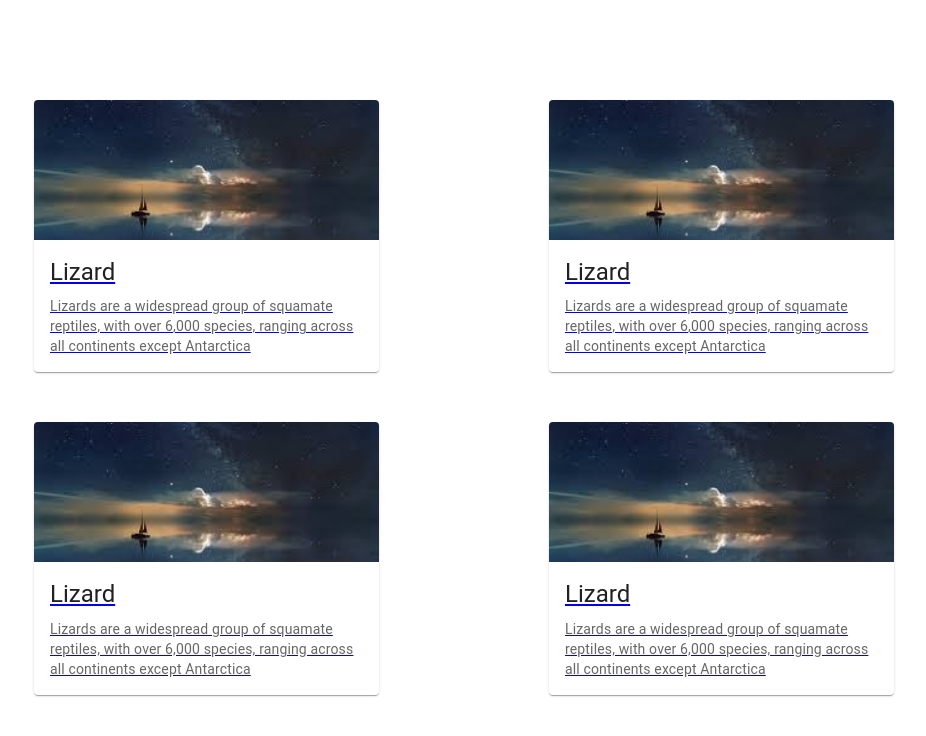
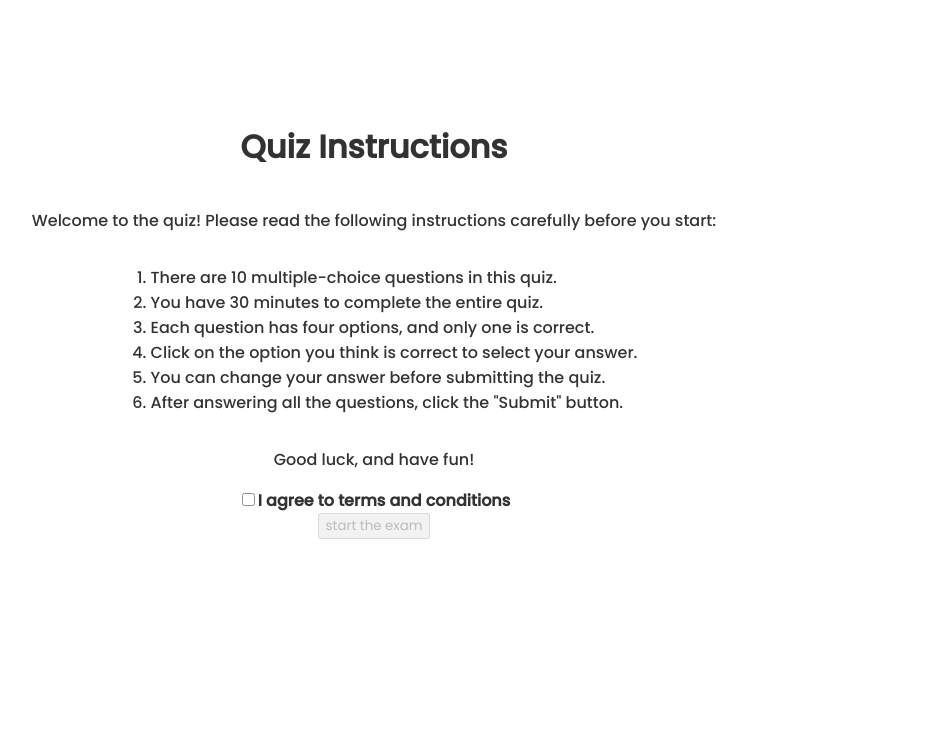
Before and after one commit to Baggu516/OnlineQuizSystem, a React (Create React App) app in the folder quizzz/: page /instructions in a window 1280 px wide. Before the commit this address led to /. Shown: the top 736 px of the page, without its empty margins (266-1192 px from the left). Built offline with nearby package versions, Linux system fonts and the light colour scheme.

Commit message:
modified quiz and enabling start exam button

```diff
--- a/quizzz/src/App.js
+++ b/quizzz/src/App.js
@@ -17,7 +17,7 @@ function App() {
   return (
     <div className="App">
       <BrowserRouter>
-      {/* <Quiz/> */}
+        {/* <Quiz/> */}
 
         <Routes>
           <Route
@@ -44,12 +44,12 @@ function App() {
               </RedirectRoute>
             }
           />
-            <Route
+          <Route
             path="instructions"
             element={
-              <RedirectRoute>
-                <Instructions/>
-              </RedirectRoute>
+              <PrivateRoute>
+                <Instructions isModal={false} />
+              </PrivateRoute>
             }
           />
           <Route path="quiz/:id" element={<Quiz />} />
--- a/quizzz/src/components/Instructions.jsx
+++ b/quizzz/src/components/Instructions.jsx
@@ -1,18 +1,38 @@
-import React from "react";
+import React, { useRef } from "react";
 import "./Instructions.css";
+import { Checkbox } from "@mui/material";
+import { Navigate, useNavigate } from "react-router-dom";
 
-function Instructions({ closeModal }) {
+function Instructions({ closeModal, isModal }) {
+  const checkRef = useRef(null);
+
+  const buttonRef = useRef(null);
+  const navigate = useNavigate();
+
+  const handleOnChange = (e) => {
+    if (checkRef.current.checked) {
+      console.log(buttonRef.current);
+      buttonRef.current.disabled = false; //
+    } else {
+      buttonRef.current.disabled = true;
+    }
+  };
+
+  const handleButtonClick = (e) => {
+    console.log("hello world");
+  };
+
   return (
-    <div >
+    <div>
       <div className="close-button">
+        {isModal && (
           <button onClick={closeModal}>
             <ion-icon name="close-outline"></ion-icon>
           </button>
+        )}
       </div>
       <div className="instructions">
-      <h1>
-        Quiz Instructions
-      </h1>
+        <h1>Quiz Instructions</h1>
         <p>
           Welcome to the quiz! Please read the following instructions carefully
           before you start:
@@ -21,14 +41,30 @@ function Instructions({ closeModal }) {
           <li>There are 10 multiple-choice questions in this quiz.</li>
           <li>You have 30 minutes to complete the entire quiz.</li>
           <li>Each question has four options, and only one is correct.</li>
-        <li>Click on the option you think is correct to select your answer.</li>
+          <li>
+            Click on the option you think is correct to select your answer.
+          </li>
           <li>You can change your answer before submitting the quiz.</li>
           <li>After answering all the questions, click the "Submit" button.</li>
         </ol>
         <p>Good luck, and have fun!</p>
+        {!isModal && (
+          <>
+            <label>
+              <input type="checkbox" ref={checkRef} onChange={handleOnChange} />
+              I agree to terms and conditions
+            </label>
+            <button
+              onClick={(e) => console.log("hi")}
+              ref={buttonRef}
+              disabled={true}
+            >
+              start the exam
+            </button>
+          </>
+        )}
       </div>
     </div>
-
   );
 }
 
--- a/quizzz/src/components/Quiz.jsx
+++ b/quizzz/src/components/Quiz.jsx
@@ -6,7 +6,7 @@ import Modal from "react-modal";
 import "./Quiz.css";
 // material ui
 // import Divider
-import Divider from '@mui/material/Divider';
+import Divider from "@mui/material/Divider";
 import { Button } from "@mui/material";
 // importing question component
 import Questions from "./Questions";
@@ -18,73 +18,74 @@ const Quiz = () => {
   const closeModal = () => setModalOpen(false);
   const openModal = () => setModalOpen(true);
   // changing question number state(n)
-  const [n,setN]=useState(0)
+  const [n, setN] = useState(0);
   // options functions to set options
 
-  const option1=()=>{
-  console.log("option1")
-  setOptionDisableArr([true,false,false])
-  }
-  const option2=()=>{
-    console.log("option2")
-    setOptionDisableArr([false,true,false])
-  }
-  const option3=()=>{
-    console.log("option3")
-    setOptionDisableArr([false,false,true])
-  }
+  const option1 = () => {
+    console.log("option1");
+    setOptionDisableArr([true, false, false]);
+  };
+  const option2 = () => {
+    console.log("option2");
+    setOptionDisableArr([false, true, false]);
+  };
+  const option3 = () => {
+    console.log("option3");
+    setOptionDisableArr([false, false, true]);
+  };
 
   // handling section functions to render particular section questions
-  const [s,setS]=useState("A") //s=section
-  const [secdisable,setSecDisable]=useState([true,false,false])
+  const [s, setS] = useState("A"); //s=section
+  const [secdisable, setSecDisable] = useState([true, false, false]);
   // options disableing
-  const [optionDisableArr,setOptionDisableArr]=useState([false,false,false])
-  const [goNextText,setGoNextText]=useState("Go To Next section")
-  const handleSecA=()=>{
-    setS("A")
-    setN(0)
-    setSecDisable([true,false,false])
-    setGoNextText("Go To Next section")
-  }
-  const handleSecB=()=>{
-    setS("B")
-    setN(0)
-    setSecDisable([false,true,false])
-    setGoNextText("Go To Next section")
-  }
-  const handleSecC=()=>{
-    setS("C")
-    setN(0)
-    setSecDisable([false,false,true])
-    setGoNextText("Go to Back-Section or Submit")
-  }
+  const [optionDisableArr, setOptionDisableArr] = useState([
+    false,
+    false,
+    false,
+  ]);
+  const [goNextText, setGoNextText] = useState("Go To Next section");
+  const handleSecA = () => {
+    setS("A");
+    setN(0);
+    setSecDisable([true, false, false]);
+    setGoNextText("Go To Next section");
+  };
+  const handleSecB = () => {
+    setS("B");
+    setN(0);
+    setSecDisable([false, true, false]);
+    setGoNextText("Go To Next section");
+  };
+  const handleSecC = () => {
+    setS("C");
+    setN(0);
+    setSecDisable([false, false, true]);
+    setGoNextText("Go to Back-Section or Submit");
+  };
 
   // going to next section whenever we are end of the section
 
-  const goingNextSection=()=>{
-    if(s=="A"){
-      setS("B")
-      setN(0)
-      setSecDisable([false,true,false])
+  const goingNextSection = () => {
+    if (s == "A") {
+      setS("B");
+      setN(0);
+      setSecDisable([false, true, false]);
+    } else if (s == "B") {
+      setS("C");
+      setN(0);
+      setSecDisable([false, false, true]);
+      setGoNextText("Go to Back-Section or Submit");
+    } else {
     }
-    else if(s=="B"){
-      setS("C")
-      setN(0)
-      setSecDisable([false,false,true])
-      setGoNextText("Go to Back-Section or Submit")
-    }
-    else{
+  };
+  // save and next button function
+  const HandleNext = () => {
+    setN(n + 1);
+    setOptionDisableArr([false, false, false]);
+  };
 
-    }
-  }
-  // save and next button function
-  const HandleNext=()=>{
-    setN(n+1)
-    setOptionDisableArr([false,false,false])
-  }
-
-useEffect(()=>{
-  console.log(n,"useEffecttttttttttttttttt")
+  useEffect(() => {
+    console.log(n, "useEffecttttttttttttttttt");
     // if(Data[`section${s}`].length-1==n){
     //   if(s=="A"){
     //     setS("B")
@@ -97,10 +98,9 @@ useEffect(()=>{
     //     setSecDisable([false,false,true])
     //   }
     // }
-},[n])
+  }, [n]);
 
-  return
-  (
+  return (
     <>
       <div className="quiz">
         <div className="quiz-heading">
@@ -108,55 +108,107 @@ useEffect(()=>{
         </div>
 
         <div className="sections-container">
-        <Button  variant="contained" className="section-btn" onClick={handleSecA} disabled={secdisable[0]}>section-A</Button>
-        <Button  variant="contained" className="section-btn" onClick={handleSecB} disabled={secdisable[1]}>section-B</Button>
-        <Button  variant="contained" className="section-btn" onClick={handleSecC} disabled={secdisable[2]}>section-c</Button>
+          <Button
+            variant="contained"
+            className="section-btn"
+            onClick={handleSecA}
+            disabled={secdisable[0]}
+          >
+            section-A
+          </Button>
+          <Button
+            variant="contained"
+            className="section-btn"
+            onClick={handleSecB}
+            disabled={secdisable[1]}
+          >
+            section-B
+          </Button>
+          <Button
+            variant="contained"
+            className="section-btn"
+            onClick={handleSecC}
+            disabled={secdisable[2]}
+          >
+            section-c
+          </Button>
           <Divider />
         </div>
 
-
         <div className="time-instruction">
-        <Button   variant="contained" color="warning" className="Instruction-btn" onClick={openModal}>view Instructions</Button>
+          <Button
+            variant="contained"
+            color="warning"
+            className="Instruction-btn"
+            onClick={openModal}
+          >
+            view Instructions
+          </Button>
 
           <Timer />
         </div>
         {/* ************************************************************questions********************************************/}
         <div className="question-container">
-        <Questions n={n} option1={option1} option2={option2} option3={option3} s={s}  optionDisableArr={optionDisableArr}/>
+          <Questions
+            n={n}
+            option1={option1}
+            option2={option2}
+            option3={option3}
+            s={s}
+            optionDisableArr={optionDisableArr}
+          />
         </div>
         {/* *******************************************************************************************8 */}
         <div className="question-numbers">
           <button className="section-heading-btn">section-{s}</button>
-        <Divider/>
+          <Divider />
           <div className="numbers">
-          {Data[`section${s}`].map((item,index)=>
-            <button  className="number-btn" key={index} onClick={()=>setN(index)}>{index+1}</button>
-          )}
+            {Data[`section${s}`].map((item, index) => (
+              <button
+                className="number-btn"
+                key={index}
+                onClick={() => setN(index)}
+              >
+                {index + 1}
+              </button>
+            ))}
           </div>
         </div>
         {/* <hr></hr> */}
         <div className="nav-btn">
           <div className="clear-mark-btn">
-        <Button   variant="contained" >Clear</Button>
+            <Button variant="contained">Clear</Button>
             <Button variant="contained">Mark up</Button>
           </div>
           <div className="save-next-btn">
-        {(Data[`section${s}`].length-1!==n)?<Button  variant="contained" color="primary"  onClick={HandleNext}>Save and next</Button>
-        : <Button variant="contained" color="primary"  onClick={goingNextSection}>{goNextText}</Button>}
+            {Data[`section${s}`].length - 1 !== n ? (
+              <Button variant="contained" color="primary" onClick={HandleNext}>
+                Save and next
+              </Button>
+            ) : (
+              <Button
+                variant="contained"
+                color="primary"
+                onClick={goingNextSection}
+              >
+                {goNextText}
+              </Button>
+            )}
           </div>
         </div>
         <div className="submit-btn">
-      <Button variant="contained"style={{backgroundColor:"blue"}}>Submit</Button>
+          <Button variant="contained" style={{ backgroundColor: "blue" }}>
+            Submit
+          </Button>
         </div>
 
-
         <Modal isOpen={modalOpen}>
-        <Instructions closeModal={closeModal} />
+          <Instructions closeModal={closeModal} isModal={false} />
         </Modal>
         {/* <Timer /> */}
       </div>
     </>
   );
-}
+};
 
 export default Quiz;
```
Lines whose indentation alone changed are shown as unchanged.
